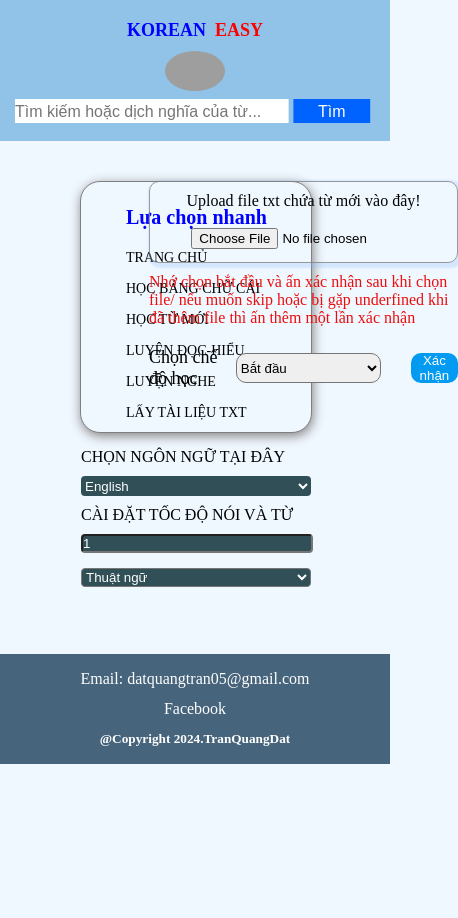
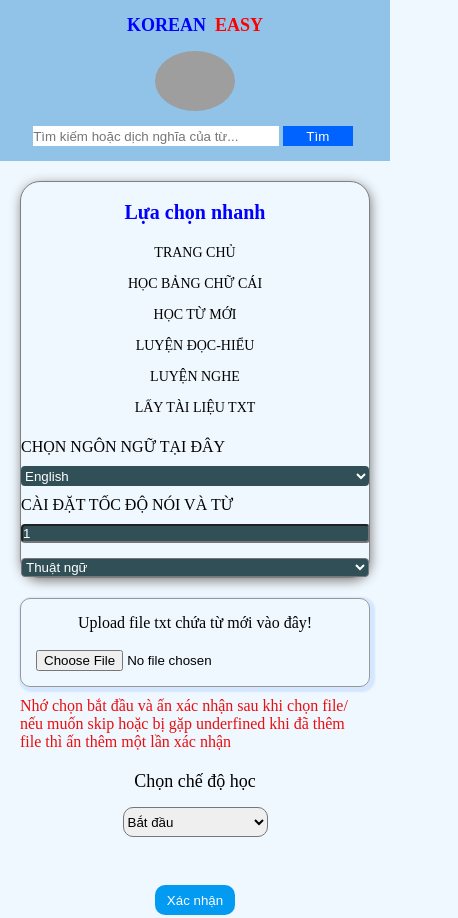
Before and after one commit to TranQuangDat2005/Korean-Easy, a plain HTML site: page Learning_newWord.html in a window 390 px wide. Shown: the top 918 px of the page, 458 px wide, since content can reach past the window. Before the commit the page ends 844 px from the top, so only its background shows below. Drawn offline with Linux system fonts and the light colour scheme; grey boxes are pictures that could not be loaded.

Commit message:
Add files via upload

```diff
--- a/CSS_FOLDER/style_alphabet.css
+++ b/CSS_FOLDER/style_alphabet.css
@@ -197,25 +197,126 @@ th {
     text-decoration: none;
 }
 
-@media (min-width: 320px) and (max-width: 425px) {
-    /* start header */
-     .Header{
+/* Coming Soon Text */
+.coming-soon {
     display: flex;
+    justify-content: center;
+    margin-top: 100px;
+    font-size: 80px;
+    color: rgb(58, 58, 58);
+    text-align: center;
+}
+
+@media (max-width: 768px) {
+
+    /* Coming Soon Mobile */
+    .coming-soon {
+        font-size: 40px;
+        margin-top: 50px;
+    }
+
+    /* Header */
+    .Header {
+        flex-direction: column;
+        align-items: center;
+        gap: 15px;
+        padding: 15px 0;
+    }
+
+    .hearer-title {
+        font-size: 18px;
+    }
+
+    .header-logo {
+        width: 80px;
+        height: auto;
+    }
+
+    .header-search_box {
+        width: 90%;
+        scale: 1;
+        flex-direction: row;
+        justify-content: center;
+    }
+
+    .header-search_box input {
+        width: 70%;
+        max-width: 250px;
+    }
+
+    /* Service Layout */
+    .Service {
+        margin: 20px;
+        display: flex;
+        flex-direction: column;
+        gap: 20px;
+    }
+
+    .Service-menu {
+        width: 100%;
+        height: auto;
+        box-sizing: border-box;
+    }
+
+    .Service-menu ul {
+        padding: 15px;
+        text-align: center;
+    }
+
+    /* Alphabet Content */
+    .alphabet-table table {
+        width: 100%;
+        max-width: none;
+        margin: 10px 0;
+    }
+
+    .alphabet-table {
+        overflow-x: auto;
+    }
+
+    th,
+    td {
+        padding: 8px;
+        font-size: 16px;
+    }
+
+    .alphabet-display_button {
+        flex-direction: column;
+        align-items: center;
+    }
+
+    .alphabet-content button {
+        width: 100%;
+        max-width: 250px;
+        height: 40px;
+        /* Larger touch target */
+    }
+
+    .Letter-show {
+        font-size: 150px !important;
+        /* Smaller letter on mobile */
+    }
+
+    .answer-form {
         flex-direction: column;
         align-items: center;
         gap: 10px;
     }
-     .hearer-title{
-         font-size: 18px;
+
+    #answer-random {
+        width: 100%;
+        max-width: 250px;
     }
-     .header-logo{
-         width: 60px;
+
+    #submit-button {
+        margin-left: 0;
+        width: 100px;
         height: 40px;
     }
-     .header-search_box{
-         width: 300px;
-         justify-content: center;
+
+    /* Footer */
+    .footer-content {
+        height: auto;
+        padding: 20px 10px;
     }
-
-     /* end header */
 }
--- a/CSS_FOLDER/style_newWord.css
+++ b/CSS_FOLDER/style_newWord.css
@@ -142,7 +142,7 @@ body {
     background-color: rgb(127, 231, 127);
 }
 
-#Choosing_speak{
+#Choosing_speak {
     margin-top: 15px;
     width: 100%;
     background-color: #304f56;
@@ -266,6 +266,7 @@ body {
     color: #eb0e0e;
 }
 
+/* Preserve Original Desktop Styles */
 .Multiple-choice {
     flex-direction: column;
     gap: 10px;
@@ -309,25 +310,139 @@ body {
     text-decoration: none;
 }
 
-@media (min-width: 320px) and (max-width: 425px) {
-    /* start header */
-     .Header{
-         display: flex;
+@media (max-width: 768px) {
+
+    /* Header */
+    .Header {
         flex-direction: column;
         align-items: center;
-         gap: 10px;
+        gap: 15px;
+        padding: 15px 0;
     }
-     .hearer-title{
+
+    .hearer-title {
         font-size: 18px;
     }
-     .header-logo{
-         width: 60px;
-         height: 40px;
+
+    .header-logo {
+        width: 80px;
+        height: auto;
     }
-     .header-search_box{
-         width: 300px;
+
+    .header-search_box {
+        width: 90%;
+        scale: 1;
+        flex-direction: row;
         justify-content: center;
     }
 
-     /* end header */
+    .header-search_box input {
+        width: 70%;
+        max-width: 250px;
     }
+
+    /* Service Layout Reset */
+    .Service {
+        margin: 20px;
+        display: flex;
+        flex-direction: column;
+        gap: 20px;
+    }
+
+    .Service-menu {
+        width: 100%;
+        height: auto;
+        box-sizing: border-box;
+    }
+
+    .Service-menu ul {
+        padding: 15px;
+        text-align: center;
+    }
+
+    /* Quiz Area Reset */
+    .Quiz {
+        margin-bottom: 50px;
+        width: 100%;
+        margin-left: 0;
+    }
+
+    .Quiz-upload {
+        box-sizing: border-box;
+        height: auto;
+        padding: 15px;
+    }
+
+    .Quiz-upload input {
+        margin-left: 0;
+        width: 100%;
+    }
+
+    .Choose-learning-mode {
+        flex-direction: column;
+        gap: 15px;
+    }
+
+    #display_word {
+        margin: 20px 0;
+        width: 100%;
+        height: 80px;
+        font-size: 24px;
+        text-align: center;
+        box-sizing: border-box;
+    }
+
+    /* Learning controls */
+    .Learning {
+        margin-left: 0;
+        display: flex;
+        justify-content: center;
+        width: 100%;
+        flex-wrap: wrap;
+        gap: 10px;
+    }
+
+    .Learning button {
+        margin: 0;
+        width: 45%;
+        min-width: 120px;
+    }
+
+    /* Writing mode */
+    .writing-answer {
+        flex-direction: column;
+        align-items: center;
+        height: auto;
+    }
+
+    .writing-answer input {
+        width: 100%;
+        box-sizing: border-box;
+    }
+
+    .writing-answer button {
+        width: 100px;
+        height: 40px;
+    }
+
+    /* FIXED Multiple Choice Mobile */
+    .Multiple-choice {
+        width: 100%;
+        margin-left: 0;
+        /* Reset the 115% margin */
+        display: flex;
+        align-items: center;
+    }
+
+    .First-line,
+    .Second-line {
+        flex-direction: column;
+        gap: 10px;
+        width: 100%;
+    }
+
+    .Multiple-choice button {
+        width: 100%;
+        height: 50px;
+    }
+}
--- a/CSS_FOLDER/styleindex.css
+++ b/CSS_FOLDER/styleindex.css
@@ -139,25 +139,72 @@ body {
     text-decoration: none;
 }
 
-@media (min-width: 320px) and (max-width: 425px) {
-   /* start header */
-    .Header{
-        display: flex;
+@media (max-width: 768px) {
+    /* Header */
+    .Header {
         flex-direction: column;
         align-items: center;
-        gap: 10px;
+        gap: 15px;
+        padding: 15px 0;
     }
-    .hearer-title{
+
+    .hearer-title {
         font-size: 18px;
     }
-    .header-logo{
-        width: 60px;
-        height: 40px;
+
+    .header-logo {
+        width: 80px;
+        height: auto;
     }
-    .header-search_box{
-        width: 300px;
+
+    .header-search_box {
+        width: 90%;
+        scale: 1;
+        flex-direction: row;
         justify-content: center;
     }
 
-    /* end header */
+    .header-search_box input {
+        width: 70%;
+        max-width: 250px;
+    }
+
+    /* Service Layout */
+    .Service {
+        margin: 20px;
+        display: flex;
+        flex-direction: column;
+        gap: 30px;
+    }
+
+    .Service-menu {
+        width: 100%;
+        height: auto;
+        box-sizing: border-box;
+    }
+
+    .Service-menu ul {
+        padding: 15px;
+        text-align: center;
+    }
+
+    /* Topik Content */
+    .Topik-description {
+        padding: 15px;
+        overflow-x: auto;
+    }
+
+    .Topik-table, .Topik-description table {
+        width: 100%;
+        font-size: 14px;
+        display: block;
+        overflow-x: auto;
+        white-space: nowrap;
+    }
+
+    /* Footer */
+    .footer-content {
+        height: auto;
+        padding: 20px 10px;
+    }
 }
--- a/JVS_FOLDER/JavaScriptforNewWord.js
+++ b/JVS_FOLDER/JavaScriptforNewWord.js
@@ -315,10 +315,10 @@ function clickForSpeak() {
     let Choosing_speak_value = Set_Choosing_speak_value();
     let word = arr[count];
     let meaning = hashmap.get(word);
-    if (Choosing_speak_value == "Word"&&hashmap.has(word)){
+    if (Choosing_speak_value == "Word" && hashmap.has(word)) {
         speakText(word);
     }
-    if (Choosing_speak_value == "Meaning"){
+    if (Choosing_speak_value == "Meaning") {
         speakText(meaning);
     }
 }
```
Also changed, not shown: Learning_newWord.html (+4 -2 lines), Listening.html (+1 -1 lines), Reading.html (+1 -1 lines). Lines whose indentation alone changed are shown as unchanged.
